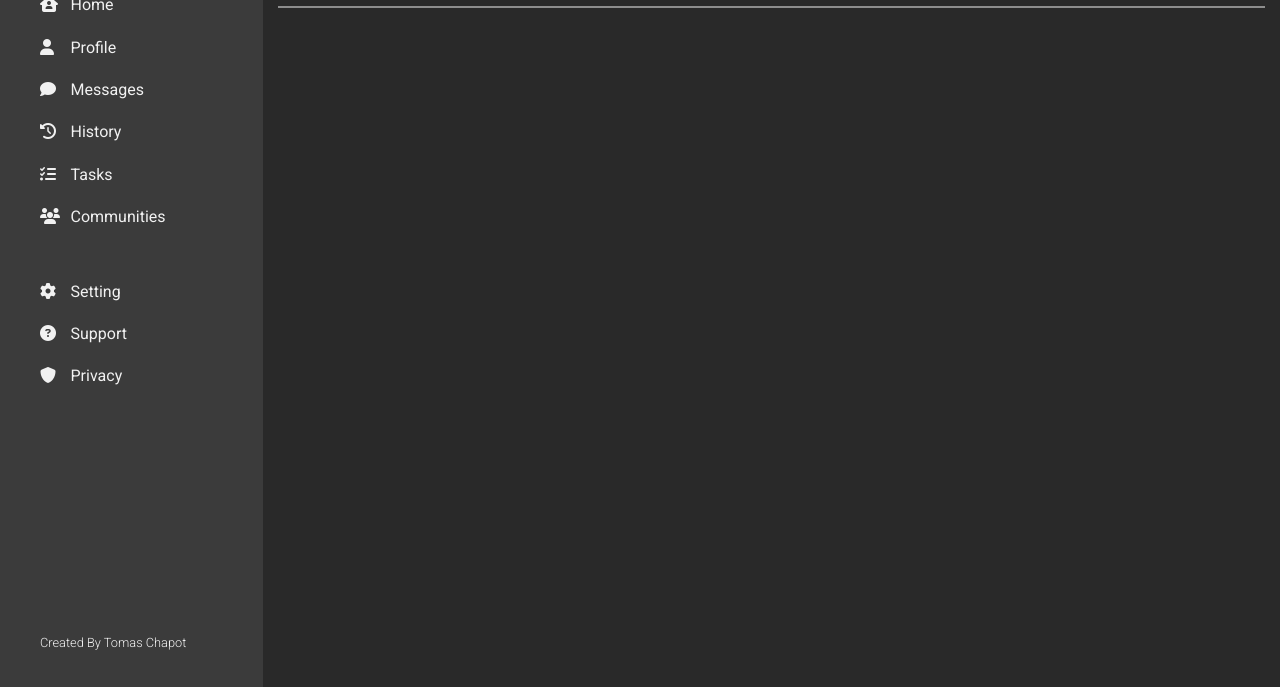
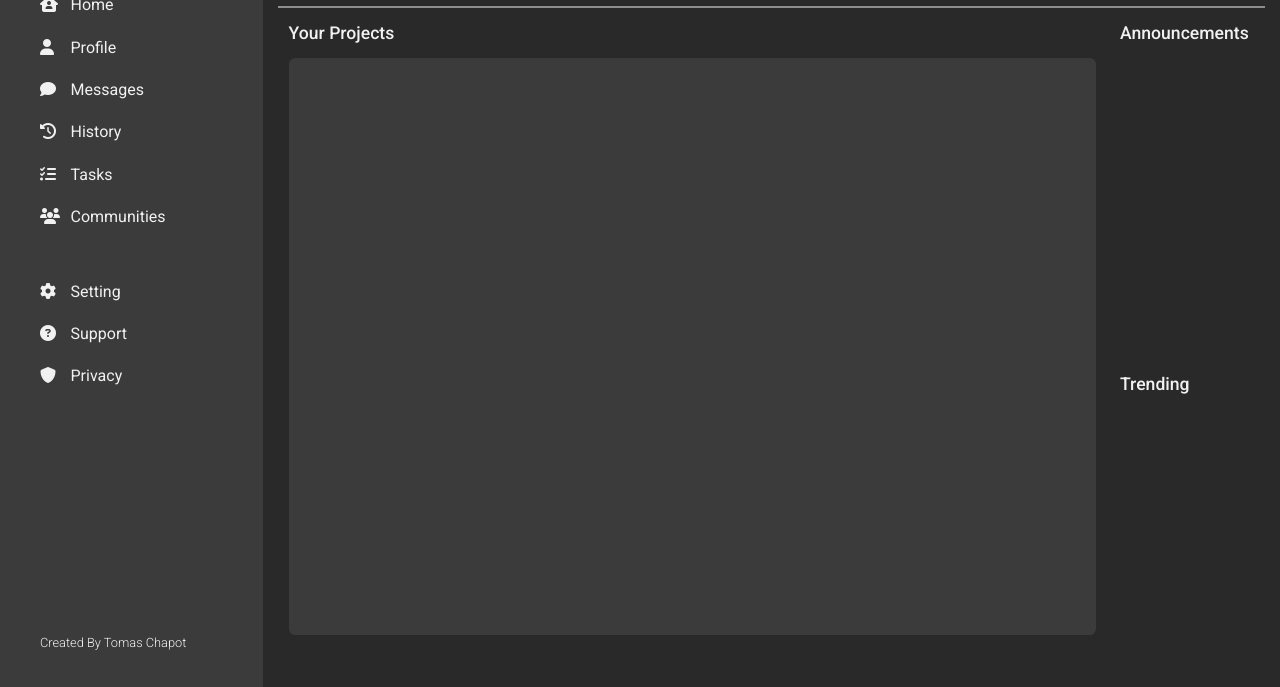
Before and after one commit to tomaschapot/admin-dashboard, a plain HTML site: page index.html in a window 1280 px wide. Shown: the part 113-800 px from the top of the page. Drawn offline with Linux system fonts and the light colour scheme.

Commit message:
added section titles + projects div

```diff
--- a/index.html
+++ b/index.html
@@ -44,7 +44,22 @@
 					<button class="button">Upload</button>
 				</div>
 			</header>
-			<main id="main"></main>
+			<main id="main">
+				<div class="main-grid">
+					<div class="projects">
+						<h2>Your Projects</h2>
+						<div class="project-grid"></div>
+					</div>
+					<div class="announcements">
+						<h2>Announcements</h2>
+						<div class="announcements-grid"></div>
+					</div>
+					<div class="trending">
+						<h2>Trending</h2>
+						<div class="trending-grid"></div>
+					</div>
+				</div>
+			</main>
 			<aside id="aside">
 				<div class="main-bar">
 					<img src="./images/logo-cyan.png" alt="" />
--- a/styles.css
+++ b/styles.css
@@ -159,3 +159,36 @@ li a {
 	font-weight: 300;
 	font-size: 0.8rem;
 }
+
+/*Main*/
+
+.main-grid {
+	display: grid;
+	grid-template-columns: 6fr 1fr;
+	grid-template-rows: 1fr 1fr;
+	width: 95%;
+	height: 100%;
+	margin: 0 auto;
+	text-align: left;
+	gap: 1.5rem;
+}
+.main-grid h2 {
+	font-weight: 500;
+	font-size: 1.1rem;
+}
+
+.projects {
+	grid-row: 1/3;
+}
+.project-grid {
+	background-color: var(--color-gray);
+	width: 100%;
+	height: 85%;
+	border-radius: 0.4rem;
+}
+.announcement {
+	grid-column: 2/3;
+}
+.trending {
+	grid-column: 2/3;
+}
```
